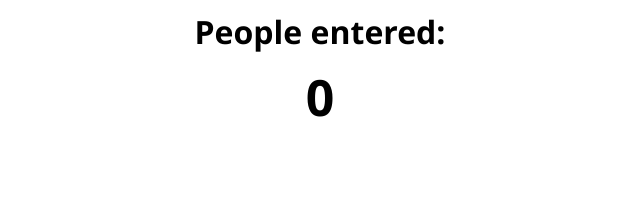
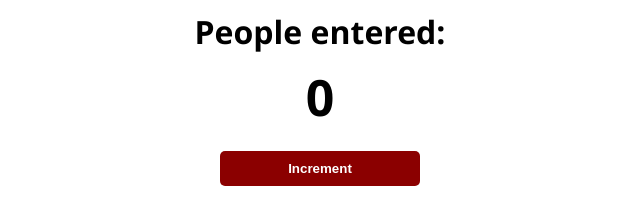
Before and after one commit to rodionsibov/ideal-fiesta, a plain HTML site: page index.html in a window 1280 px wide. Shown: the whole page, without its empty margins (320-960 px from the left). Drawn offline with Linux system fonts and the light colour scheme.

Commit message:
add button

```diff
--- a/app.js
+++ b/app.js
@@ -1 +1,5 @@
 let count = 0
+document.querySelector('#increment-btn').addEventListener('click', () => {
+    count++
+    document.querySelector('#count-el').innerHTML = count
+})
--- a/index.html
+++ b/index.html
@@ -10,6 +10,7 @@
 <body>
     <h1>People entered:</h1>
     <h2 id="count-el">0</h2>
+    <button id="increment-btn">Increment</button>
     <script src="app.js"></script>
 </body>
 </html>
--- a/style.css
+++ b/style.css
@@ -14,3 +14,23 @@ h2 {
     margin-top: 0;
     margin-bottom: 20px;
 }
+
+button {
+    border: none;
+    padding-top: 10px;
+    padding-bottom: 10px;
+    color: white;
+    font-weight: bold;
+    width: 200px;
+    margin-bottom: 5px;
+    border-radius: 5px;
+    cursor: pointer;
+}
+
+#increment-btn {
+    background-color: darkred;
+}
+
+#save-btn {
+    background-color: darkgreen;
+}
```
